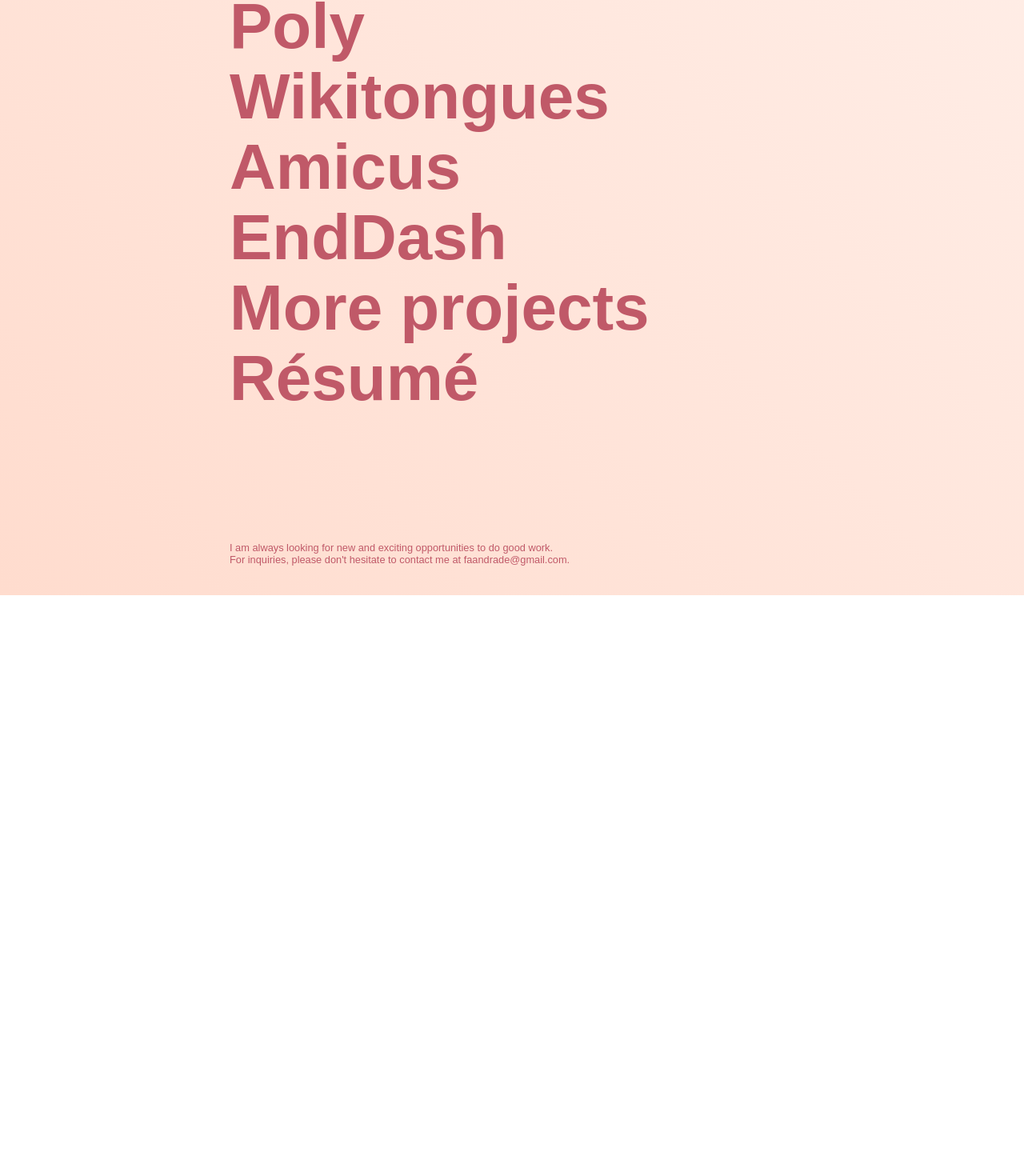
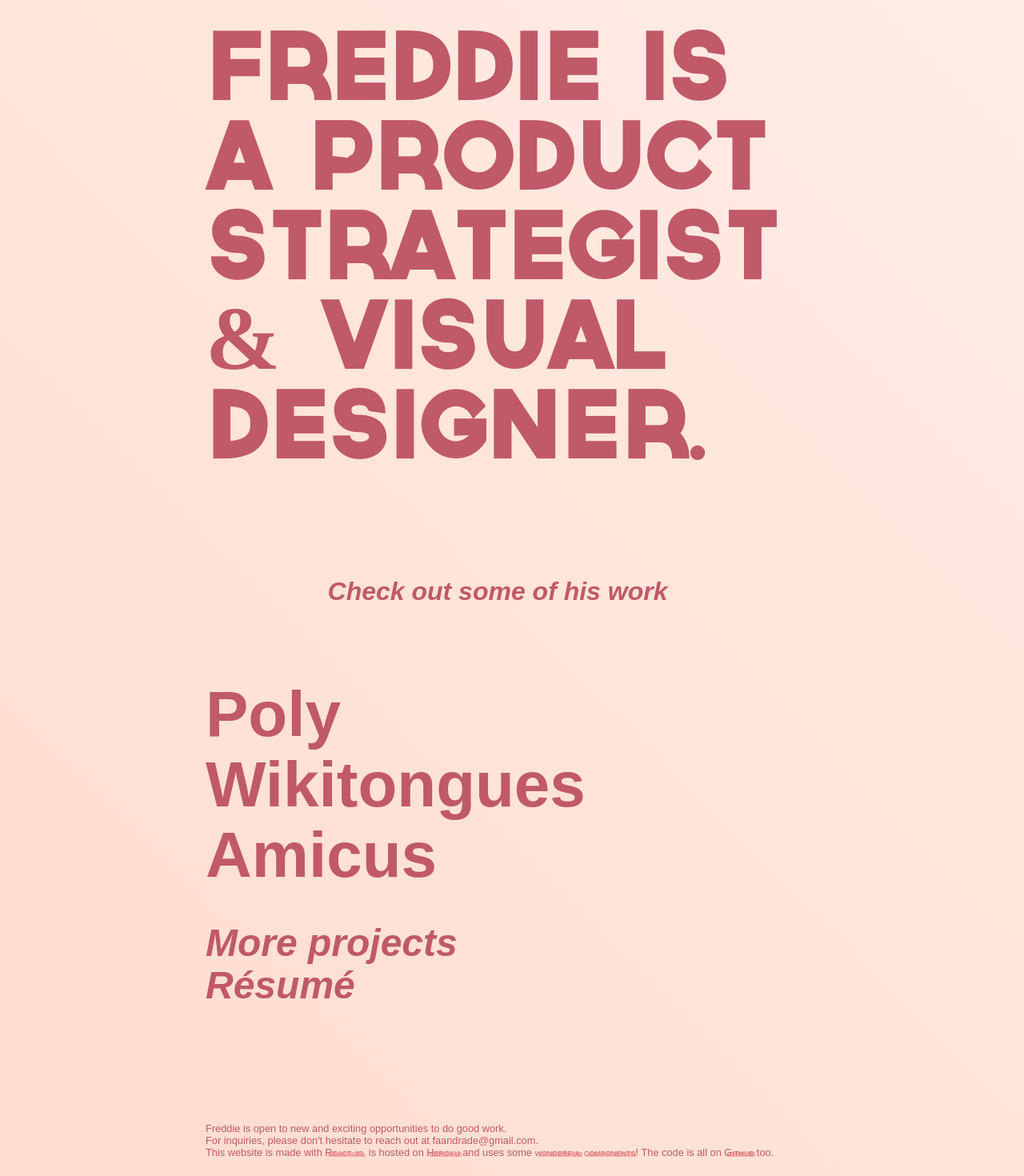
Before and after one commit to FredericoAndrade/fredericoAndrade, a React (Create React App) app: page / in a window 1280 px wide. Shown: the part 67-1537 px from the top of the page at 80% size. Before the commit the page ends 811 px from the top, so only its background shows below. Built offline with nearby package versions, Linux system fonts and the light colour scheme.

Commit message:
adds statement before project list

```diff
--- a/public/index.html
+++ b/public/index.html
@@ -15,7 +15,7 @@
     -->
     <script src="https://use.typekit.net/pei7jnk.js"></script>
     <script>try{Typekit.load({ async: true });}catch(e){}</script>
-    <title>🦄 Freddie 💩loves 🌈 digital 🍦 design</title>
+    <title> Freddie 🦄 loves 🌈 design 🍩</title>
   </head>
   <body>
     <div id="root"></div>
--- a/src/components/Gallery.js
+++ b/src/components/Gallery.js
@@ -10,7 +10,7 @@ const routes = [
   { id:2, title: "Poly", path: "poly", show: 1},
   { id:1, title: "Wikitongues", path: "wikitongues", show: 1},
   { id:3, title: "Amicus", path: "amicus", show: 1},
-  { id:4, title: "EndDash", path: "enddash", show: 1},
+  { id:4, title: "EndDash", path: "enddash", show: 0},
   { id:15, title: "Me And You", path: "me-and-you", show:0},
   { id:9, title: "dv01", path: "dv01", show: 0},
   { id:8, title: "Quotidian Ventures", path: "quotidian-ventures", show: 0},
@@ -38,12 +38,12 @@ var galleryIndex = routes.map(function(i) {
 
 const GalleryIndex = () => (
   <ul id="galleryIndex">
+    <h3 className="breadcrumb">Check out some of his work</h3>
     {galleryIndex}
-
-    <li>
+    <li className="extras first">
       <Link to="/more">More projects</Link>
     </li>
-    <li>
+    <li className="extras">
       <Link to="/resume">Résumé</Link>
     </li>
   </ul>
@@ -57,8 +57,13 @@ export default class Gallery extends React.Component {
   render() {
     return (
       <div className="App tk-adobe-garamond-pro">
+        <h1 className="statement tk-adobe-garamond-pro">Freddie is a product strategist & visual designer.</h1>
         <GalleryIndex/>
-        <footer className="index"><p>I am always looking for new and exciting opportunities to do good work.</p><p>For inquiries, please don't hesitate to contact me at faandrade@gmail.com.</p></footer>
+        <footer className="index">
+          <p>Freddie is open to new and exciting opportunities to do good work.</p>
+          <p>For inquiries, please don't hesitate to reach out at faandrade@gmail.com.</p>
+          <p>This website is made with <a href="https://facebook.github.io/react/">React.js</a>, is hosted on <a href="https://www.heroku.com">Heroku</a> and uses some <a href="https://github.com/akiran/react-slick">wonderful</a> <a href="https://github.com/FormidableLabs/react-progressive-image">components</a>! The code is all on <a href="https://github.com/fredericoandrade/fredericoandrade">Github</a> too.</p>
+        </footer>
       </div>
     )
   }
--- a/src/components/single/Poly.js
+++ b/src/components/single/Poly.js
@@ -27,7 +27,6 @@ export default class Poly extends React.Component {
               {image:"media/poly/interface/process3.jpg",placeholder:"placeholder/poly/interface/process3.jpg",caption:"For all of the simplicity from the user's side, Poly has a lot of complexity."},
               {image:"media/poly/logo/poster.jpg",placeholder:"placeholder/poly/logo/poster.jpg",caption:"The blue macaw Poly represents hope and determination in the face of adversity"},
               // {image:"media/poly/logo/logomark.jpg",placeholder:"placeholder/poly/logo/logomark.jpg",caption:"The Poly Logomark"},
-              // {image:"media/poly/logo/mascotFull.jpg",placeholder:"placeholder/poly/logo/mascotFull.jpg",caption:""},
               // {image:"media/poly/logo/banner.jpg",placeholder:"placeholder/poly/logo/banner.jpg",caption:"Publishing banner"},
               ]}
             />
@@ -47,6 +46,7 @@ export default class Poly extends React.Component {
                 </figure>
                 <p>I built our first prototype in Ember.js and Firebase, and had the opportunity to demonstrate it at the New York Tech Meetup. At that moment, the core functionalities were designed, and the behavior of the app had shaped up.</p>
               </section>
+              <span><h3>Product design</h3></span>
               <section className="two-col">
                 <figure>
                   <ProgressiveImage src="media/poly/interface/process.png" placeholder="placeholder/poly/interface/process.png">
--- a/src/css/App.css
+++ b/src/css/App.css
@@ -75,6 +75,9 @@ body {
 body * {
   box-sizing: border-box;
 }
+body *::selection {
+  background-color: #ffacc1;
+}
 body .toggle {
   position: absolute;
   top: 0;
@@ -120,6 +123,7 @@ body .toggle {
   bottom: 0;
   font-size: 1rem;
   padding-top: 1.2rem;
+  border-top: 2px solid #c05968;
 }
 .linkTo.g::after {
   left: 25px;
@@ -221,6 +225,23 @@ body .toggle {
     padding: 1.5rem 3.75rem 2.25rem 1.5rem;
   }
 }
+h1.statement {
+  font-size: 7rem;
+  font-size: 14vh;
+  line-height: 1;
+  max-width: 730px;
+  margin: 5vh auto;
+  float: none;
+  display: block;
+}
+h1.statement span {
+  font-size: 2rem;
+  font-size: 4vh;
+  text-align: center;
+  margin-top: 8vh;
+  width: 100%;
+  font-style: italic;
+}
 .toggleType {
   display: none;
   float: left;
@@ -279,10 +300,22 @@ body .toggle {
   transition: width 100ms ease-out;
 }
 #galleryIndex {
-  width: 670px;
+  width: 730px;
   float: none;
-  margin: 0rem auto 6rem;
+  margin: 0rem auto 5rem;
   display: table;
+}
+#galleryIndex .breadcrumb {
+  margin: 12vh 0;
+  text-align: center;
+  display: block;
+  position: relative;
+  font-style: italic;
+  color: #c05968;
+  float: none;
+  clear: both;
+  font-size: 2rem;
+  font-size: 4vh;
 }
 #galleryIndex li,
 #galleryIndex li a {
@@ -312,8 +345,24 @@ body .toggle {
 #galleryIndex li a:hover::after {
   width: 106%;
 }
+#galleryIndex li.extras.first,
+#galleryIndex li a.extras.first {
+  margin-top: 5vh;
+}
+#galleryIndex li.extras a,
+#galleryIndex li a.extras a {
+  font-size: 3rem;
+  font-style: italic;
+}
+#galleryIndex li.extras::after,
+#galleryIndex li a.extras::after,
+#galleryIndex li.extras a::after,
+#galleryIndex li a.extras a::after {
+  top: 15px;
+  height: 20px;
+}
 footer.index {
-  width: 670px;
+  width: 730px;
   float: none;
   margin: 0rem auto;
   display: table;
@@ -323,6 +372,28 @@ footer.index {
 footer.index p {
   font-size: 0.8rem;
   line-height: 1.2;
+}
+footer.index p a {
+  line-height: 1.2;
+  float: initial;
+  color: #c05968;
+  text-decoration: none;
+  font-variant: small-caps;
+  position: relative;
+}
+footer.index p a::after {
+  width: 95%;
+  content: "";
+  mix-blend-mode: darken;
+  background-color: #ffada8;
+  position: absolute;
+  left: 4px;
+  top: 7px;
+  height: 6px;
+  transition: background-color 150ms ease-in-out;
+}
+footer.index p a:hover::after {
+  background-color: #f79999;
 }
 .gallery .singleHead {
   display: inline-block;
@@ -952,6 +1023,7 @@ footer .side {
   bottom: 0;
   font-size: 1rem;
   padding-top: 1.2rem;
+  border-top: 2px solid #c05968;
 }
 .linkTo.g::after {
   left: 25px;
@@ -1053,6 +1125,23 @@ footer .side {
     padding: 1.5rem 3.75rem 2.25rem 1.5rem;
   }
 }
+h1.statement {
+  font-size: 7rem;
+  font-size: 14vh;
+  line-height: 1;
+  max-width: 730px;
+  margin: 5vh auto;
+  float: none;
+  display: block;
+}
+h1.statement span {
+  font-size: 2rem;
+  font-size: 4vh;
+  text-align: center;
+  margin-top: 8vh;
+  width: 100%;
+  font-style: italic;
+}
 .toggleType {
   display: none;
   float: left;
@@ -1111,10 +1200,22 @@ footer .side {
   transition: width 100ms ease-out;
 }
 #galleryIndex {
-  width: 670px;
+  width: 730px;
   float: none;
-  margin: 0rem auto 6rem;
+  margin: 0rem auto 5rem;
   display: table;
+}
+#galleryIndex .breadcrumb {
+  margin: 12vh 0;
+  text-align: center;
+  display: block;
+  position: relative;
+  font-style: italic;
+  color: #c05968;
+  float: none;
+  clear: both;
+  font-size: 2rem;
+  font-size: 4vh;
 }
 #galleryIndex li,
 #galleryIndex li a {
@@ -1144,8 +1245,24 @@ footer .side {
 #galleryIndex li a:hover::after {
   width: 106%;
 }
+#galleryIndex li.extras.first,
+#galleryIndex li a.extras.first {
+  margin-top: 5vh;
+}
+#galleryIndex li.extras a,
+#galleryIndex li a.extras a {
+  font-size: 3rem;
+  font-style: italic;
+}
+#galleryIndex li.extras::after,
+#galleryIndex li a.extras::after,
+#galleryIndex li.extras a::after,
+#galleryIndex li a.extras a::after {
+  top: 15px;
+  height: 20px;
+}
 footer.index {
-  width: 670px;
+  width: 730px;
   float: none;
   margin: 0rem auto;
   display: table;
@@ -1155,6 +1272,28 @@ footer.index {
 footer.index p {
   font-size: 0.8rem;
   line-height: 1.2;
+}
+footer.index p a {
+  line-height: 1.2;
+  float: initial;
+  color: #c05968;
+  text-decoration: none;
+  font-variant: small-caps;
+  position: relative;
+}
+footer.index p a::after {
+  width: 95%;
+  content: "";
+  mix-blend-mode: darken;
+  background-color: #ffada8;
+  position: absolute;
+  left: 4px;
+  top: 7px;
+  height: 6px;
+  transition: background-color 150ms ease-in-out;
+}
+footer.index p a:hover::after {
+  background-color: #f79999;
 }
 .gallery .singleHead {
   display: inline-block;
--- a/src/css/App.styl
+++ b/src/css/App.styl
@@ -64,6 +64,8 @@ body
 
   *
     box-sizing border-box
+    &::selection
+      background-color lighten(#FF2F63,60%)
 
   .toggle
     position absolute
--- a/src/css/GalleryIndex.styl
+++ b/src/css/GalleryIndex.styl
@@ -1,3 +1,22 @@
+$width = 730px
+
+h1.statement
+  font-size 7rem
+  font-size 14vh
+  line-height 1
+  max-width $width
+  margin 5vh auto
+  float none
+  display block
+
+  span
+    font-size 2rem
+    font-size 4vh
+    text-align center
+    margin-top 8vh
+    width 100%
+    font-style italic
+
 .toggleType
   display none
   float left
@@ -58,10 +77,22 @@
         transition width 100ms ease-out
 
 #galleryIndex
-  width 670px
+  width $width
   float none
-  margin 0rem auto 6rem
+  margin 0rem auto 5rem
   display table
+
+  .breadcrumb
+    margin 12vh 0
+    text-align center
+    display block
+    position relative
+    font-style italic
+    color $red
+    float none
+    clear both
+    font-size 2rem
+    font-size 4vh
 
   li, li a
     text-decoration none
@@ -89,8 +120,22 @@
       &::after
         width 106%
 
+    &.extras
+      &.first
+        margin-top 5vh
+
+      a
+        font-size 3rem
+        font-style italic
+
+    &.extras,
+    &.extras a
+      &::after
+        top 15px
+        height 20px
+
 footer.index
-  width 670px
+  width $width
   float none
   margin 0rem auto
   display table
@@ -100,3 +145,26 @@ footer.index
   p
     font-size .8rem
     line-height 1.2
+
+    a
+      line-height 1.2
+      float initial
+      color $red
+      text-decoration none
+      font-variant small-caps
+      position relative
+
+      &::after
+        width 95%
+        content ""
+        mix-blend-mode darken
+        background-color #ffada8
+        position absolute
+        left 4px
+        top 7px
+        height 6px
+        transition background-color 150ms ease-in-out
+
+      &:hover
+        &::after
+          background-color #f79999
--- a/src/css/LinkTo.styl
+++ b/src/css/LinkTo.styl
@@ -21,6 +21,7 @@
       bottom 0
       font-size 1rem
       padding-top 1.2rem
+      border-top 2px solid $red
 
       &::after
         left 25px
```
